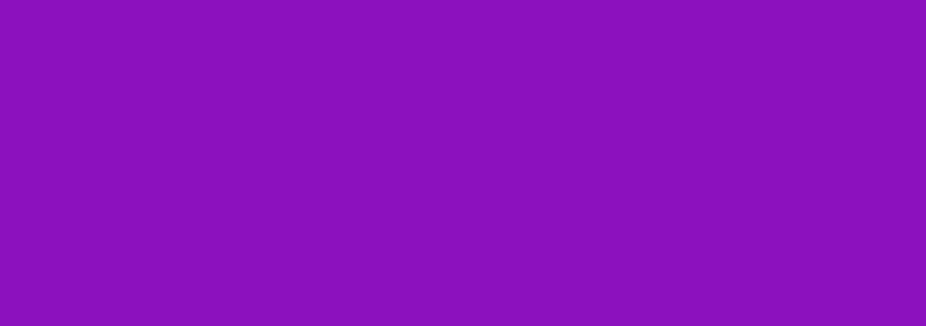
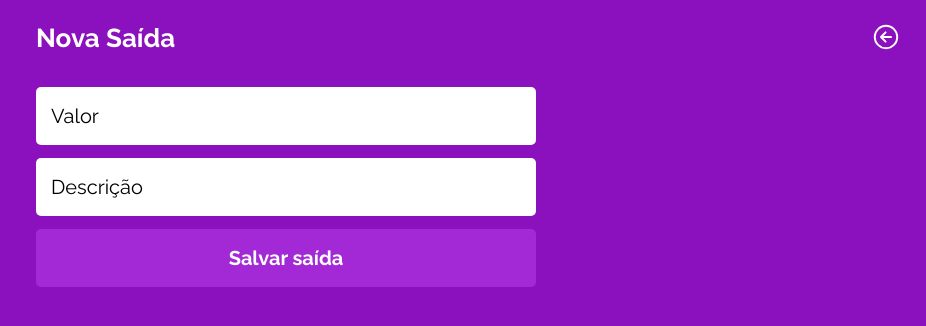
Before and after one commit to VictorMayer/my-wallet-2.0, a React (Create React App) app: page /new-cashflow/1 in a window 1280 px wide. Shown: the top 326 px of the page, without its empty margins (354-1280 px from the left). Built offline with nearby package versions, Linux system fonts and the light colour scheme; a web font is replaced by a local one.

Commit message:
log component implemented, and NewCashFlow page implemented. bug fixes on some components

```diff
--- a/src/components/Home.js
+++ b/src/components/Home.js
@@ -19,8 +19,8 @@ export default function Home() {
         axios.get("http://localhost:4000/users", config).then((answer) => {
             console.log(answer.data)
             setPreloader(false);
-            setUser(answer.data?.user);
-            setData(answer.data?.transactions);
+            setUser(answer.data.user);
+            setData(answer.data.transactions);
           }).catch((answer) => {
             console.log(answer);
             if(answer.response?.status === 401) history.push("/sign-in");
--- a/src/components/NewCashFlow.js
+++ b/src/components/NewCashFlow.js
@@ -1,7 +1,100 @@
+import { IoArrowBackCircleOutline } from 'react-icons/io5';
+import { useContext, useState } from "react";
+import { useParams } from "react-router";
+import { useHistory } from "react-router-dom";
+import UserContext from "../contexts/UserContext";
+import styled from "styled-components";
+import axios from 'axios';
+
 export default function NewCashFlow() {
+
+    const [ data, setData ] = useState({value:"", description:""});
+    const { user } = useContext(UserContext);
+    const { type } = useParams();
+    const history = useHistory();
+
+    function newFunds(e) {
+        e.preventDefault();
+        const { value, description } = data;
+        const body = { value, description, type };
+        const config = { headers: { "Authorization": `Bearer ${user.token}`}};
+        axios.post("http://localhost:4000/users", body, config).then(answer => history.push("/")).catch(answer => console.log(answer.response));
+    }
+
     return(
-        <>
-
-        </>
+        <NewCashFlowStyle>
+            <p className="title">{type === "income" && type !== "expense" ? "Nova Entrada" : "Nova Saída"}</p>
+            <form onSubmit={newFunds}>
+                <input type="number" required placeholder="Valor" value={data.value} onChange={(e)=>setData({...data, value:e.target.value})}></input>
+                <input type="text" required placeholder="Descrição" value={data.description} onChange={(e)=>setData({...data, description:e.target.value})}></input>
+                <button type="submit">{type === "income" && type !== "expense" ? "Salvar entrada" : "Salvar saída" }</button>
+            </form>
+            <IoArrowBackCircleOutline className="icon" onClick={() => history.push("/")}/>
+        </NewCashFlowStyle>
     )
 }
+
+const NewCashFlowStyle = styled.div`
+    display: flex;
+    flex-direction: column;
+    height:calc(100vh - 25px);
+    width:100%;
+    margin-top:25px;
+
+    .title{
+        display: flex;
+        justify-content: space-between;
+        margin-bottom: 36px;
+        font-size: 26px;
+        font-weight: 700;
+        color:#fff;
+    }
+    .icon{
+        position:fixed;
+        color:#fff;
+        font-size: 30px;
+        right:25px;
+        top:22px;
+        &:hover{
+            font-size: 34px;
+            right:23px;
+            top:20px;
+        }
+    }
+    form{
+        display: flex;
+        flex-direction:column;
+        align-items: center;
+        row-gap: 13px;
+
+        input{
+            border-style: none;
+            outline-style: none;
+            border-radius: 5px;
+            padding: 0px 15px;
+            background: #fff;
+            height:58px;
+            width: 90vw;
+            max-width: 500px;
+            font-size:20px;
+            &::placeholder{
+                font-size: 20px;
+                color:#000;
+            }
+        }
+        button{
+            height:58px;
+            width: 90vw;
+            max-width: 500px;
+            font-size: 20px;
+            font-weight: 700;
+            border-radius: 5px;
+            border-style: none;
+            background: #A328D6;
+            color:#fff;
+            &:hover{
+                font-size: 21px;
+            }
+        }
+    }
+`
```
